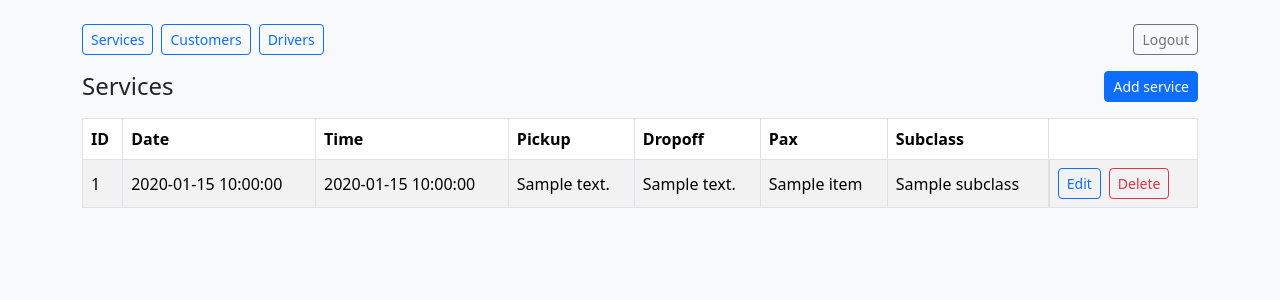
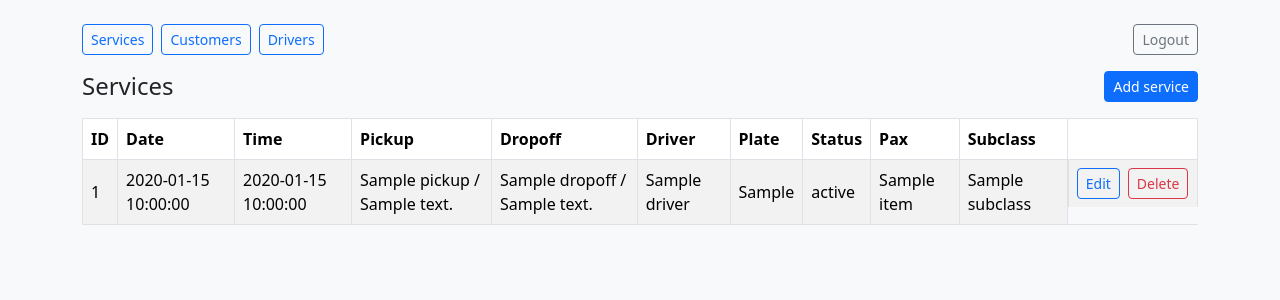
Before and after one commit to klishinoleg/nccgest, a Python web app: template src/nccgest/mock_service/templates/services_list.html in a window 1280 px wide. Shown: the top 300 px of the page. Run offline with Jinja, Linux system fonts and the light colour scheme; the template is opened without the code that fills it: most values are stand-ins (such as "Sample title", 1, 10 or a date in 2020).

Commit message:
feat: extend admin service list with driver, plate, and status details
- Updated `list_services_admin` to include driver details.
- Enhanced HTML table to display driver, plate, and status columns.
- Added tests for verifying driver data in the rendered service list.
- Bumped version to 0.1.5.

```diff
--- a/pyproject.toml
+++ b/pyproject.toml
@@ -4,7 +4,7 @@ build-backend = "hatchling.build"
 
 [project]
 name = "nccgest"
-version = "0.1.4"
+version = "0.1.5"
 description = "Sync and async Python client for NCCGEST REST API."
 readme = "README.md"
 license = { text = "MIT" }
--- a/src/nccgest/mock_service/templates/services_list.html
+++ b/src/nccgest/mock_service/templates/services_list.html
@@ -14,6 +14,9 @@
     <th>Time</th>
     <th>Pickup</th>
     <th>Dropoff</th>
+    <th>Driver</th>
+    <th>Plate</th>
+    <th>Status</th>
     <th>Pax</th>
     <th>Subclass</th>
     <th></th>
@@ -25,8 +28,11 @@
     <td>{{ item.id }}</td>
     <td>{{ item.date }}</td>
     <td>{{ item.time }}</td>
-    <td>{{ item.pickup_address }}</td>
-    <td>{{ item.dropoff_address }}</td>
+    <td>{{ item.pickup }} / {{ item.pickup_address }}</td>
+    <td>{{ item.dropoff }} / {{ item.dropoff_address }}</td>
+    <td>{{ item.driver }}</td>
+    <td>{{ item.vehicle_plate }}</td>
+    <td>{{ item.status }}</td>
     <td>{{ item.paxname }}</td>
     <td>{{ item.subclass }}</td>
     <td class="d-flex gap-2">
@@ -38,7 +44,7 @@
   </tr>
   {% else %}
   <tr>
-    <td colspan="8">No data</td>
+    <td colspan="11">No data</td>
   </tr>
   {% endfor %}
   </tbody>
```
Also changed, not shown: src/nccgest/mock_service/storage.py (+6 -1 lines), tests/test_mock_service.py (+3 -0 lines).
